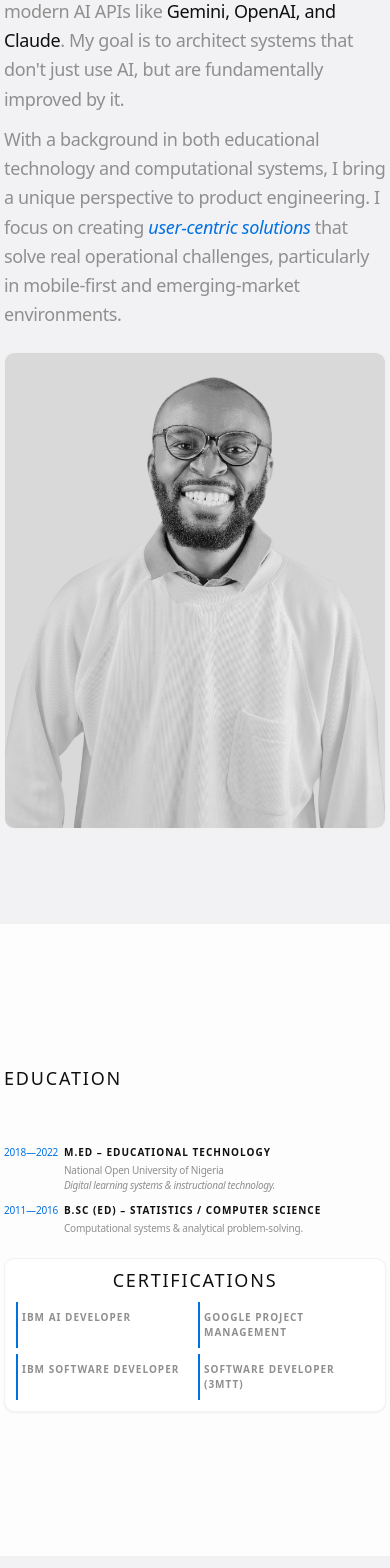
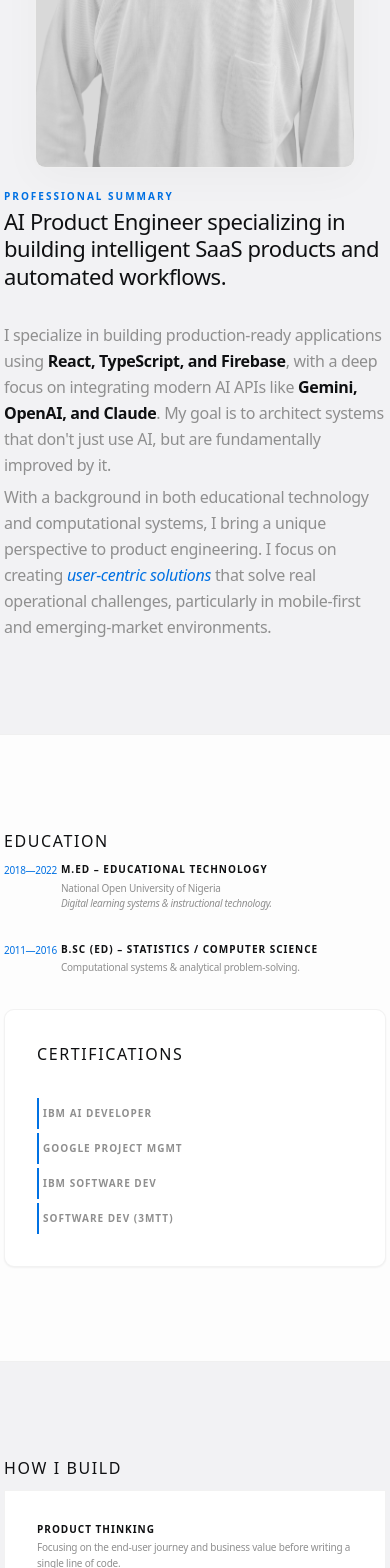
Before and after one commit to sgukobong/saviour.dev, a React (Vite) app: page /about in a window 390 px wide. Shown: the part 403-1971 px from the top of the page. Built offline with nearby package versions, Linux system fonts and the light colour scheme.

Commit message:
Add favicon SVG files to dist and public directories
- Created a new favicon.svg file in both the dist and public directories.
- The SVG features a rounded rectangle background with a path and a circle, representing the application's branding.

```diff
--- a/index.html
+++ b/index.html
@@ -6,16 +6,39 @@
     <meta name="theme-color" content="#f2f2f4" />
 
     <!-- Primary Meta Tags -->
-    <title>Saviour Ukobong — AI Product Engineer | AI Software Developer | SaaS & Intelligent Systems</title>
-    <meta name="title" content="Saviour Ukobong — AI Product Engineer | AI Software Developer | SaaS & Intelligent Systems">
-    <meta name="description" content="AI Systems Engineer identity platform that communicates technical authority, product thinking, and AI-native engineering capability.">
+    <title>Saviour Ukobong — AI Product Engineer | SaaS & Intelligent Systems Architect</title>
+    <meta name="title" content="Saviour Ukobong — AI Product Engineer | SaaS & Intelligent Systems Architect">
+    <meta name="description" content="AI Product Engineer specializing in building intelligent SaaS products, automated workflows, and high-fidelity AI systems. Based in Abuja, Nigeria.">
+    <meta name="keywords" content="AI Product Engineer, Software Developer Nigeria, SaaS Architect, AI Automation, React Developer, TypeScript, Firebase, Saviour Ukobong, Abuja Tech">
+    <meta name="author" content="Saviour Ukobong">
+
+    <!-- Open Graph / Facebook -->
+    <meta property="og:type" content="website">
+    <meta property="og:url" content="https://saviour.dev/">
+    <meta property="og:title" content="Saviour Ukobong — AI Product Engineer">
+    <meta property="og:description" content="Architecting intelligent systems and next-generation AI-native products.">
+    <meta property="og:image" content="https://saviour.dev/about-image.png">
+
+    <!-- Twitter -->
+    <meta property="twitter:card" content="summary_large_image">
+    <meta property="twitter:url" content="https://saviour.dev/">
+    <meta property="twitter:title" content="Saviour Ukobong — AI Product Engineer">
+    <meta property="twitter:description" content="Architecting intelligent systems and next-generation AI-native products.">
+    <meta property="twitter:image" content="https://saviour.dev/about-image.png">
+
+    <!-- Geo Tags -->
+    <meta name="geo.region" content="NG-FC">
+    <meta name="geo.placename" content="Abuja">
+    <meta name="geo.position" content="9.0765;7.3986">
+    <meta name="ICBM" content="9.0765, 7.3986">
+
+    <!-- Favicon -->
+    <link rel="icon" type="image/svg+xml" href="/favicon.svg" />
 
     <!-- Fonts -->
     <link rel="preconnect" href="https://fonts.googleapis.com">
     <link rel="preconnect" href="https://fonts.gstatic.com" crossorigin>
     <link href="https://fonts.googleapis.com/css2?family=Inter:wght@350;400;500;600&display=swap" rel="stylesheet">
-
-    <!-- Design System will be handled by Tailwind and src/index.css -->
   </head>
   <body>
     <div id="root"></div>
--- a/src/pages/About.tsx
+++ b/src/pages/About.tsx
@@ -5,23 +5,25 @@ const About: React.FC = () => {
   return (
     <div className="flex flex-col w-full bg-ghost-white min-h-screen pt-144 pb-94">
       <section className="px-4 md:px-12 max-w-[1440px] mx-auto w-full">
-        <div className="grid grid-cols-1 lg:grid-cols-[1.2fr_0.8fr] gap-22 items-center">
+        {/* Adjusted Grid: Better balance and vertical alignment for "beautiful fit" */}
+        <div className="grid grid-cols-1 lg:grid-cols-[1fr_400px] gap-11 md:gap-22 items-center">
           <motion.div
             initial={{ opacity: 0, y: 10 }}
             whileInView={{ opacity: 1, y: 0 }}
             viewport={{ once: true }}
             transition={{ duration: 0.8 }}
+            className="order-2 lg:order-1"
           >
-            <span className="text-caption font-bold uppercase tracking-[0.2em] text-future-blue mb-10 block">
+            <span className="text-caption font-bold uppercase tracking-[0.2em] text-future-blue mb-6 md:mb-10 block">
               Professional Summary
             </span>
-            <h1 className="text-display font-w350 mb-11 text-midnight-ink leading-tight">
+            <h1 className="text-[22px] md:text-display font-w350 mb-8 md:mb-11 text-midnight-ink leading-tight">
               AI Product Engineer specializing in building intelligent SaaS products and automated workflows.
             </h1>
 
-            <div className="space-y-11 text-slate-comment font-regular text-heading-lg leading-relaxed max-w-3xl">
+            <div className="space-y-6 md:space-y-11 text-slate-comment font-regular text-[16px] md:text-heading-lg leading-relaxed max-w-xl">
               <p>
-                I specialize in building production-ready applications using <span className="text-midnight-ink">React, TypeScript, and Firebase</span>, with a deep focus on integrating modern AI APIs like <span className="text-midnight-ink">Gemini, OpenAI, and Claude</span>. My goal is to architect systems that don't just use AI, but are fundamentally improved by it.
+                I specialize in building production-ready applications using <span className="text-midnight-ink font-bold">React, TypeScript, and Firebase</span>, with a deep focus on integrating modern AI APIs like <span className="text-midnight-ink font-bold">Gemini, OpenAI, and Claude</span>. My goal is to architect systems that don't just use AI, but are fundamentally improved by it.
               </p>
               <p>
                 With a background in both educational technology and computational systems, I bring a unique perspective to product engineering. I focus on creating <span className="text-future-blue italic">user-centric solutions</span> that solve real operational challenges, particularly in mobile-first and emerging-market environments.
@@ -30,70 +32,74 @@ const About: React.FC = () => {
           </motion.div>
 
           <motion.div
-            initial={{ opacity: 0, scale: 0.95 }}
+            initial={{ opacity: 0, scale: 0.98 }}
             whileInView={{ opacity: 1, scale: 1 }}
             viewport={{ once: true }}
             transition={{ duration: 1, delay: 0.2 }}
-            className="relative"
+            className="flex justify-center lg:justify-end order-1 lg:order-2 mb-11 lg:mb-0"
           >
-            <div className="aspect-[4/5] bg-canvas rounded-lg overflow-hidden border border-midnight-ink/5">
-              <img
-                src="/about-image.png"
-                alt="Saviour Ukobong"
-                className="w-full h-full object-cover grayscale hover:grayscale-0 transition-all duration-700"
-              />
+            {/* Image Container: "Beautifully Fitted" with fixed max-width and precise aspect ratio */}
+            <div className="relative w-full max-w-[320px] md:max-w-[400px]">
+              <div className="aspect-[3/4] md:aspect-square bg-canvas rounded-lg overflow-hidden border border-midnight-ink/5 shadow-[0_10px_40px_rgba(15,16,18,0.03)]">
+                <img
+                  src="/about-image.png"
+                  alt="Saviour Ukobong"
+                  className="w-full h-full object-cover grayscale hover:grayscale-0 transition-all duration-1000 ease-in-out"
+                />
+              </div>
+              {/* Refined Architectural Accents */}
+              <div className="absolute -bottom-3 -right-3 md:-bottom-4 md:-right-4 w-14 md:w-22 h-px bg-future-blue/40 hidden md:block"></div>
+              <div className="absolute -bottom-3 -right-3 md:-bottom-4 md:-right-4 h-14 md:h-22 w-px bg-future-blue/40 hidden md:block"></div>
             </div>
-            <div className="absolute -bottom-6 -right-6 w-34 h-px bg-future-blue/30 hidden md:block"></div>
-            <div className="absolute -bottom-6 -right-6 h-34 w-px bg-future-blue/30 hidden md:block"></div>
           </motion.div>
         </div>
       </section>
 
-      {/* Experience & Education Grid */}
-      <section className="bg-canvas py-144 px-4 md:px-12 border-y border-midnight-ink/5 mt-94">
+      {/* Experience & Education Grid - Responsive Audit */}
+      <section className="bg-canvas py-94 md:py-144 px-4 md:px-12 border-y border-midnight-ink/5 mt-94">
         <div className="max-w-[1440px] mx-auto grid grid-cols-1 md:grid-cols-2 gap-22">
           <div>
-            <h2 className="text-heading-lg font-w350 mb-14 text-midnight-ink uppercase tracking-widest">Education</h2>
-            <div className="space-y-11">
-              <div className="flex gap-6">
-                <span className="text-future-blue font-w350 text-caption">2018—2022</span>
+            <h2 className="text-[16px] md:text-heading-lg font-w350 mb-10 md:mb-14 text-midnight-ink uppercase tracking-widest">Education</h2>
+            <div className="space-y-8 md:space-y-11">
+              <div className="flex gap-4 md:gap-6">
+                <span className="text-future-blue font-w350 text-[10px] md:text-caption whitespace-nowrap">2018—2022</span>
                 <div>
-                  <h4 className="text-caption font-bold text-midnight-ink mb-1 uppercase tracking-widest">M.Ed – Educational Technology</h4>
+                  <h4 className="text-caption font-bold text-midnight-ink mb-1 uppercase tracking-widest leading-tight">M.Ed – Educational Technology</h4>
                   <p className="text-caption text-slate-comment leading-relaxed">National Open University of Nigeria</p>
                   <p className="text-[10px] text-slate-comment italic">Digital learning systems & instructional technology.</p>
                 </div>
               </div>
-              <div className="flex gap-6">
-                <span className="text-future-blue font-w350 text-caption">2011—2016</span>
+              <div className="flex gap-4 md:gap-6">
+                <span className="text-future-blue font-w350 text-[10px] md:text-caption whitespace-nowrap">2011—2016</span>
                 <div>
-                  <h4 className="text-caption font-bold text-midnight-ink mb-1 uppercase tracking-widest">B.Sc (Ed) – Statistics / Computer Science</h4>
-                  <p className="text-caption text-slate-comment leading-relaxed">Computational systems & analytical problem-solving.</p>
+                  <h4 className="text-caption font-bold text-midnight-ink mb-1 uppercase tracking-widest leading-tight">B.Sc (Ed) – Statistics / Computer Science</h4>
+                  <p className="text-caption text-slate-comment leading-relaxed text-balance">Computational systems & analytical problem-solving.</p>
                 </div>
               </div>
             </div>
           </div>
 
-          <div className="bg-white p-11 rounded-lg border border-midnight-ink/5 shadow-sm self-start">
-             <h2 className="text-heading-lg font-w350 mb-10 text-midnight-ink uppercase tracking-widest text-center md:text-left">Certifications</h2>
-             <div className="grid grid-cols-2 gap-6">
+          <div className="bg-white p-8 md:p-11 rounded-lg border border-midnight-ink/5 shadow-sm self-start mt-11 md:mt-0">
+             <h2 className="text-[16px] md:text-heading-lg font-w350 mb-8 md:mb-10 text-midnight-ink uppercase tracking-widest">Certifications</h2>
+             <div className="grid grid-cols-1 sm:grid-cols-2 gap-4 md:gap-6">
                 <div className="text-[10px] font-bold text-slate-comment uppercase tracking-widest border-l-2 border-future-blue pl-4 py-2">IBM AI Developer</div>
-                <div className="text-[10px] font-bold text-slate-comment uppercase tracking-widest border-l-2 border-future-blue pl-4 py-2">Google Project Management</div>
-                <div className="text-[10px] font-bold text-slate-comment uppercase tracking-widest border-l-2 border-future-blue pl-4 py-2">IBM Software Developer</div>
-                <div className="text-[10px] font-bold text-slate-comment uppercase tracking-widest border-l-2 border-future-blue pl-4 py-2">Software Developer (3MTT)</div>
+                <div className="text-[10px] font-bold text-slate-comment uppercase tracking-widest border-l-2 border-future-blue pl-4 py-2">Google Project Mgmt</div>
+                <div className="text-[10px] font-bold text-slate-comment uppercase tracking-widest border-l-2 border-future-blue pl-4 py-2">IBM Software Dev</div>
+                <div className="text-[10px] font-bold text-slate-comment uppercase tracking-widest border-l-2 border-future-blue pl-4 py-2">Software Dev (3MTT)</div>
              </div>
           </div>
         </div>
       </section>
 
       <section className="py-94 px-4 md:px-12 max-w-[1440px] mx-auto w-full">
-        <h2 className="text-heading-lg font-w350 mb-14 text-midnight-ink uppercase tracking-widest">How I Build</h2>
-        <div className="grid grid-cols-1 md:grid-cols-3 gap-11">
+        <h2 className="text-[16px] md:text-heading-lg font-w350 mb-10 md:mb-14 text-midnight-ink uppercase tracking-widest">How I Build</h2>
+        <div className="grid grid-cols-1 md:grid-cols-3 gap-6 md:gap-11">
           {[
             { title: 'Product Thinking', desc: 'Focusing on the end-user journey and business value before writing a single line of code.' },
             { title: 'Rapid Iteration', desc: 'Moving quickly from prototype to production with a focus on feedback and refinement.' },
             { title: 'Technical Rigor', desc: 'Ensuring every system is architected for scale, reliability, and maintainability.' }
           ].map((s, i) => (
-            <div key={i} className="p-8 border border-midnight-ink/5 bg-white">
+            <div key={i} className="p-8 border border-midnight-ink/5 bg-white transition-all duration-300 hover:border-future-blue/20">
               <h4 className="text-caption font-bold text-midnight-ink mb-4 uppercase tracking-widest">{s.title}</h4>
               <p className="text-caption text-slate-comment leading-relaxed">{s.desc}</p>
             </div>
--- a/src/pages/Home.tsx
+++ b/src/pages/Home.tsx
@@ -5,9 +5,9 @@ import { Link } from 'react-router-dom';
 
 const Home: React.FC = () => {
   return (
-    <div className="flex flex-col w-full">
-      {/* Hero Section - Bottom-Left alignment */}
-      <section className="min-h-screen flex items-end justify-start relative overflow-hidden bg-white px-6 md:px-113 pb-113 md:pb-144">
+    <div className="flex flex-col w-full overflow-x-hidden">
+      {/* Hero Section - Optimized for Mobile & Bottom-Left alignment */}
+      <section className="min-h-screen flex items-end justify-start relative overflow-hidden bg-white px-6 md:px-113 pb-22 md:pb-144">
         {/* Background Image Container */}
         <div className="absolute inset-0 z-0">
           <img
@@ -15,51 +15,51 @@ const Home: React.FC = () => {
             alt="Engineering Background"
             className="w-full h-full object-cover opacity-60 mix-blend-multiply"
           />
-          <div className="absolute inset-0 bg-gradient-to-tr from-white/40 via-transparent to-transparent"></div>
+          <div className="absolute inset-0 bg-gradient-to-tr from-white/60 via-transparent to-transparent"></div>
         </div>
 
         <motion.div
           initial={{ opacity: 0, x: -20 }}
           animate={{ opacity: 1, x: 0 }}
           transition={{ duration: 1.2, ease: [0.16, 1, 0.3, 1] }}
-          className="max-w-4xl z-10 text-left"
+          className="max-w-4xl z-10 text-left w-full pt-144"
         >
-          {/* Clear Identity Tag */}
-          <span className="text-caption font-bold uppercase tracking-[0.3em] text-future-blue mb-10 block">
+          {/* Identity Tag - Scaled for mobile */}
+          <span className="text-[10px] md:text-caption font-bold uppercase tracking-[0.2em] md:tracking-[0.3em] text-future-blue mb-6 md:mb-10 block">
             AI Product Engineer building intelligent systems
           </span>
 
-          {/* Grounded Headline */}
-          <h1 className="text-[48px] md:text-[80px] font-w350 tracking-[-0.04em] text-midnight-ink leading-[1.05] mb-14 drop-shadow-sm">
+          {/* Headline - Responsive typography */}
+          <h1 className="text-[34px] sm:text-[48px] md:text-[80px] font-w350 tracking-[-0.04em] text-midnight-ink leading-[1.1] mb-10 md:mb-14 drop-shadow-sm">
             Building the next generation of AI-native products.
           </h1>
 
-          {/* Core Service Areas */}
-          <div className="flex flex-wrap gap-14 mb-22">
-            <button className="btn-ghost text-caption uppercase tracking-[0.2em] hover:text-future-blue transition-colors">SaaS Development</button>
-            <button className="btn-ghost text-caption uppercase tracking-[0.2em] hover:text-future-blue transition-colors">AI Automation</button>
-            <button className="btn-ghost text-caption uppercase tracking-[0.2em] hover:text-future-blue transition-colors">Systems Design</button>
+          {/* Core Service Areas - Stacked on small mobile */}
+          <div className="flex flex-wrap gap-4 md:gap-14 mb-14 md:mb-22">
+            <button className="btn-ghost text-[10px] md:text-caption uppercase tracking-[0.1em] md:tracking-[0.2em] hover:text-future-blue transition-colors">SaaS Development</button>
+            <button className="btn-ghost text-[10px] md:text-caption uppercase tracking-[0.1em] md:tracking-[0.2em] hover:text-future-blue transition-colors">AI Automation</button>
+            <button className="btn-ghost text-[10px] md:text-caption uppercase tracking-[0.1em] md:tracking-[0.2em] hover:text-future-blue transition-colors">Systems Design</button>
           </div>
 
           {/* Primary Action Button */}
           <div className="flex items-start justify-start gap-10">
-            <Link to="/projects" className="btn-pill bg-midnight-ink text-white hover:bg-future-blue flex items-center gap-6 group">
+            <Link to="/projects" className="btn-pill bg-midnight-ink text-white hover:bg-future-blue flex items-center gap-4 md:gap-6 group">
               View My Work <ArrowRight className="w-4 h-4 group-hover:translate-x-1 transition-transform" />
             </Link>
           </div>
         </motion.div>
 
-        {/* Architecture Detail */}
-        <div className="absolute top-1/2 right-113 -translate-y-1/2 hidden lg:flex flex-col items-end gap-4 opacity-20">
+        {/* Architecture Detail - Hidden on smaller tablets/mobile */}
+        <div className="absolute top-1/2 right-113 -translate-y-1/2 hidden xl:flex flex-col items-end gap-4 opacity-20">
            <span className="text-[10px] font-bold uppercase tracking-[0.4em] text-midnight-ink rotate-90 origin-right translate-y-22">Engineering Focus</span>
            <div className="w-px h-144 bg-midnight-ink mt-22"></div>
         </div>
       </section>
 
-      {/* positioning Section */}
-      <section className="py-220 px-4 md:px-12 bg-ghost-white border-t border-midnight-ink/5">
+      {/* positioning Section - Adjusted grid for mobile */}
+      <section className="py-94 md:py-220 px-6 md:px-12 bg-ghost-white border-t border-midnight-ink/5">
         <div className="max-w-[1440px] mx-auto">
-          <div className="grid grid-cols-1 md:grid-cols-3 gap-22">
+          <div className="grid grid-cols-1 md:grid-cols-3 gap-14 md:gap-22">
             {[
               { num: '01', title: 'Product-First AI', desc: 'Building software where AI drives core functionality and value, going far beyond simple API wrappers.' },
               { num: '02', title: 'Scalable Architecture', desc: 'Engineering reliable backends and intuitive interfaces designed to handle high-stakes enterprise complexity.' },
@@ -71,11 +71,11 @@ const Home: React.FC = () => {
                 whileInView={{ opacity: 1, y: 0 }}
                 viewport={{ once: true }}
                 transition={{ delay: i * 0.1 }}
-                className="flex flex-col gap-10"
+                className="flex flex-col gap-6 md:gap-10"
               >
-                <span className="text-caption font-bold text-future-blue tracking-widest uppercase">{item.num}. Approach</span>
-                <h3 className="text-heading-lg font-w350 text-midnight-ink">{item.title}</h3>
-                <p className="text-slate-comment text-caption leading-relaxed max-w-xs">
+                <span className="text-[10px] md:text-caption font-bold text-future-blue tracking-widest uppercase">{item.num}. Approach</span>
+                <h3 className="text-[16px] md:text-heading-lg font-w350 text-midnight-ink">{item.title}</h3>
+                <p className="text-slate-comment text-caption leading-relaxed max-w-sm">
                   {item.desc}
                 </p>
               </motion.div>
@@ -85,7 +85,7 @@ const Home: React.FC = () => {
       </section>
 
       {/* Philosophy Section */}
-      <section className="py-220 px-4 md:px-12 bg-canvas border-y border-midnight-ink/5">
+      <section className="py-94 md:py-220 px-6 md:px-12 bg-canvas border-y border-midnight-ink/5">
         <div className="max-w-[1440px] mx-auto flex justify-center text-center">
           <motion.div
             initial={{ opacity: 0, scale: 0.98 }}
@@ -93,20 +93,20 @@ const Home: React.FC = () => {
             viewport={{ once: true }}
             className="max-w-2xl"
           >
-            <span className="text-caption font-bold text-midnight-ink/30 uppercase tracking-[0.3em] mb-11 block">Engineering Philosophy</span>
-            <h2 className="text-display font-w350 mb-11 leading-tight text-midnight-ink">Clarity and Precision.</h2>
-            <p className="text-slate-comment font-regular text-heading-lg leading-relaxed">
+            <span className="text-caption font-bold text-midnight-ink/30 uppercase tracking-[0.3em] mb-6 md:mb-11 block">Engineering Philosophy</span>
+            <h2 className="text-[22px] md:text-display font-w350 mb-6 md:mb-11 leading-tight text-midnight-ink">Clarity and Precision.</h2>
+            <p className="text-slate-comment font-regular text-[16px] md:text-heading-lg leading-relaxed">
               I believe in building systems that are as intuitive as they are powerful. My focus is on creating tools that solve real human problems through clean code and thoughtful design.
             </p>
           </motion.div>
         </div>
       </section>
 
-      {/* Call to Action */}
-      <section className="py-144 px-4 md:px-12 bg-midnight-ink text-ghost-white">
-        <div className="max-w-[1440px] mx-auto flex flex-col md:flex-row justify-between items-center gap-11">
-           <h2 className="text-display font-w350">Have a project in mind?</h2>
-           <Link to="/contact" className="btn-pill bg-white text-midnight-ink hover:bg-future-blue hover:text-white flex items-center gap-6 group">
+      {/* Call to Action - Responsive padding */}
+      <section className="py-94 md:py-144 px-6 md:px-12 bg-midnight-ink text-ghost-white">
+        <div className="max-w-[1440px] mx-auto flex flex-col md:flex-row justify-between items-center gap-11 text-center md:text-left">
+           <h2 className="text-[22px] md:text-display font-w350">Have a project in mind?</h2>
+           <Link to="/contact" className="btn-pill bg-white text-midnight-ink hover:bg-future-blue hover:text-white flex items-center gap-4 md:gap-6 group">
              Let's Talk <ArrowRight className="w-4 h-4 group-hover:translate-x-1 transition-transform" />
            </Link>
         </div>
```
Also changed, not shown: public/favicon.svg (added), public/robots.txt, 22 other files (tests, documents, lock files or other folders).
